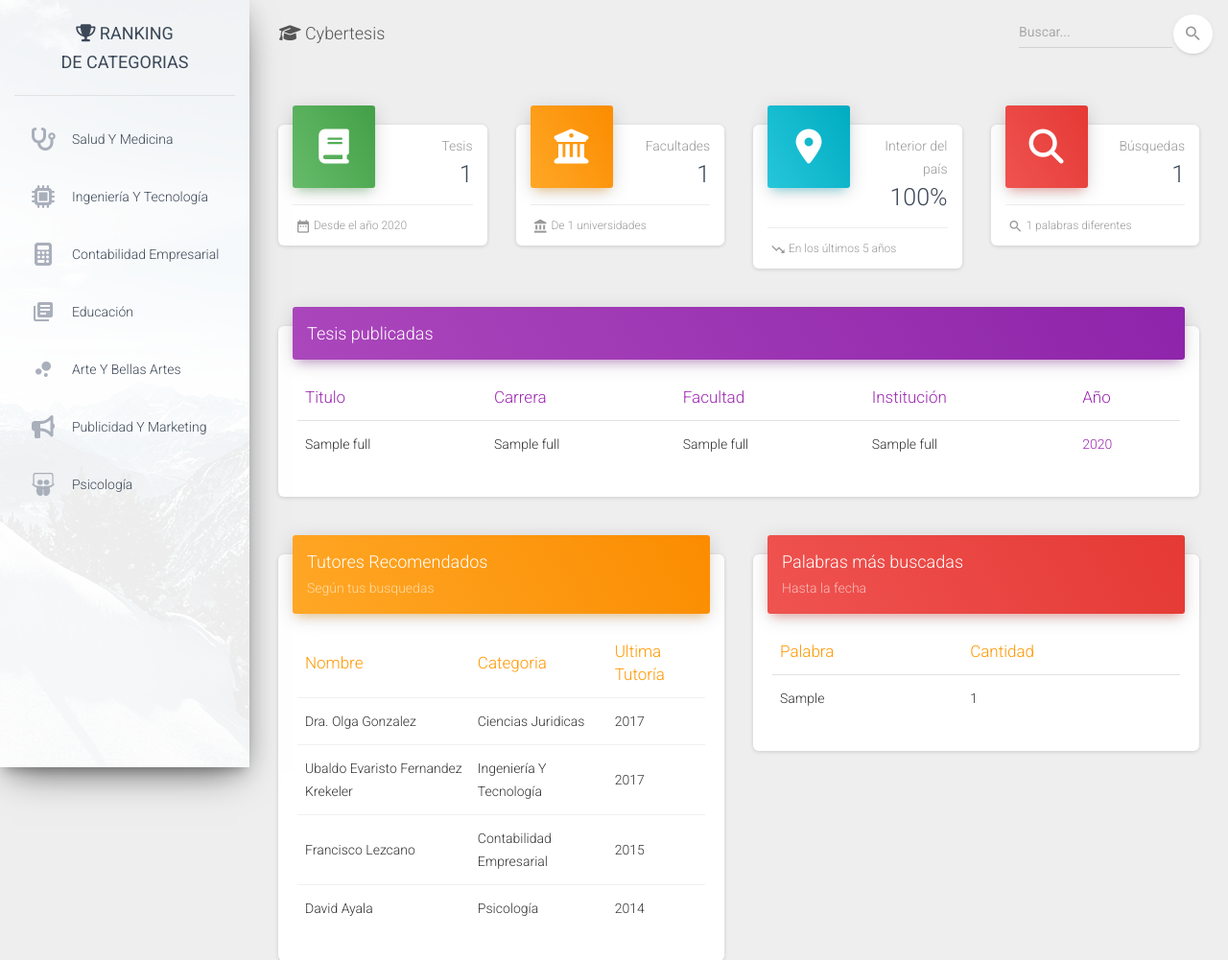
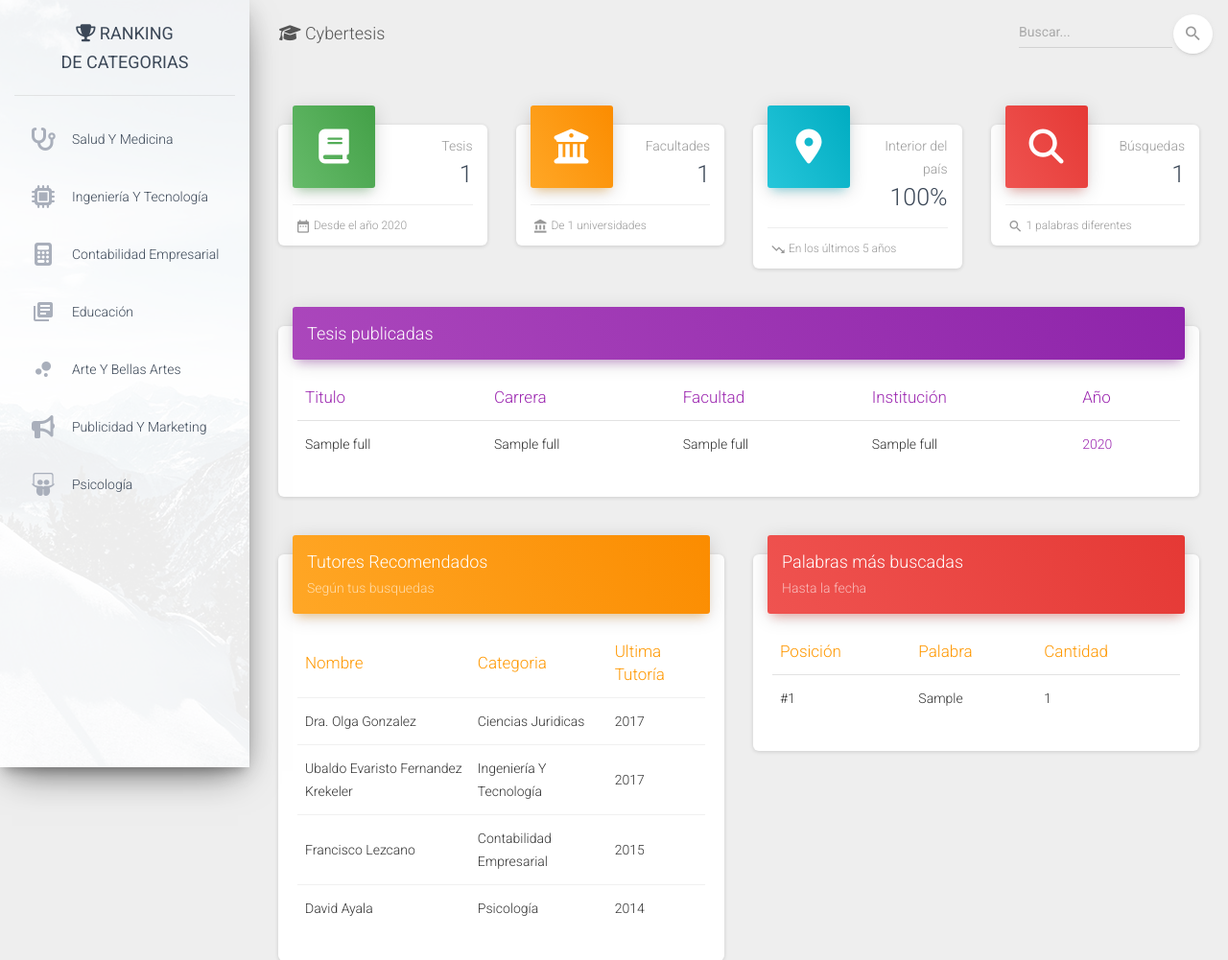
Before and after one commit to lcmencia/cybertesis, a Django app: page / in a window 1280 px wide. Shown: the top 1001 px of the page at 96% size. Run offline with Django 3.2, Linux system fonts and the light colour scheme; tables that the repository leaves empty hold one stand-in row (values such as "Sample post"); some libraries are stand-ins or nearby versions.

Commit message:
Se cambia top de palabras de 10 a 5

```diff
--- a/cybertesis/services/searches.py
+++ b/cybertesis/services/searches.py
@@ -5,7 +5,7 @@ class SearchesServices:
 
     def __init__(self):
         # Limite de palabras más búscadas
-        self.LIMIT = 10
+        self.LIMIT = 5
 
     def get_top_words_searched(self):
         """ Retorna una lista de palabras más buscadas con su cantidad correspondiente, como un diccionario, y
--- a/cybertesis/templates/sections/top_searched_words.html
+++ b/cybertesis/templates/sections/top_searched_words.html
@@ -7,6 +7,7 @@
         <div class="card-body table-responsive">
             <table class="table table-hover">
                 <thead class="text-warning">
+                <th>Posición</th>
                 <th>Palabra</th>
                 <th>Cantidad</th>
                 </thead>
@@ -14,6 +15,7 @@
                     {% if top_words_searched %}
                         {% for word in top_words_searched %}
                             <tr>
+                                <td>#{{ forloop.counter }}</td>
                                 <td>{{ word.word }}</td>
                                 <td>{{ word.count }}</td>
                             </tr>
```
